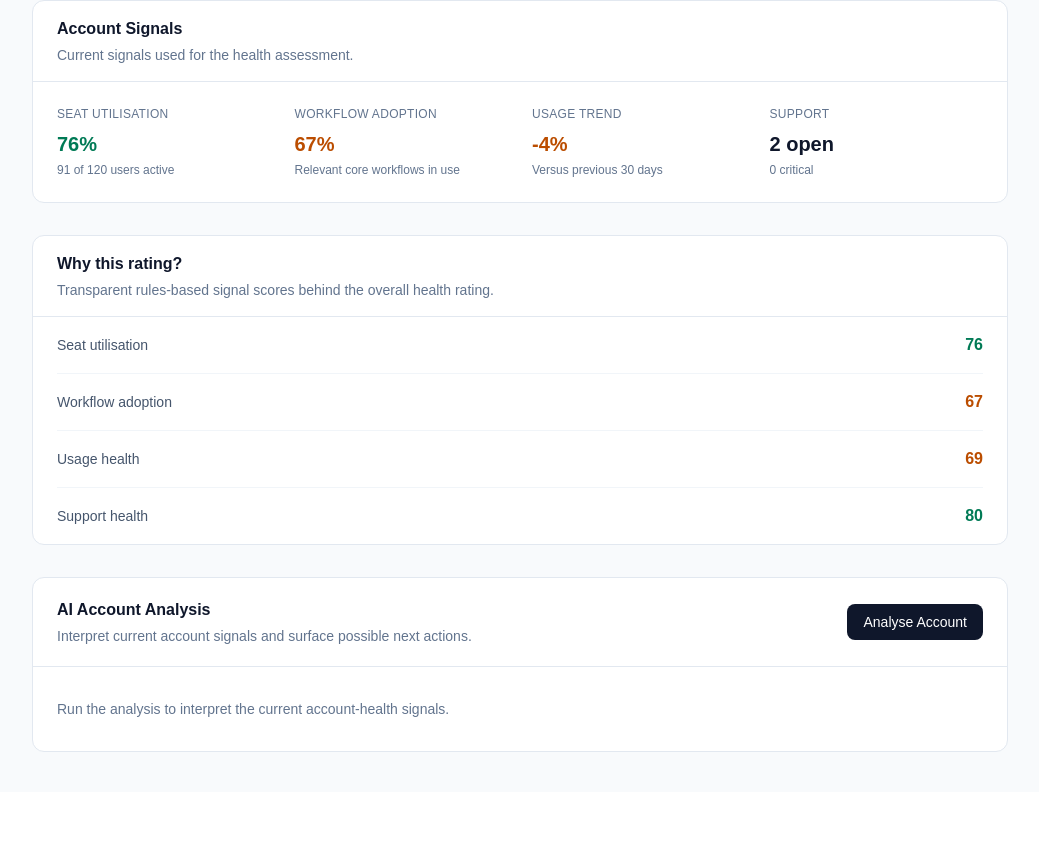
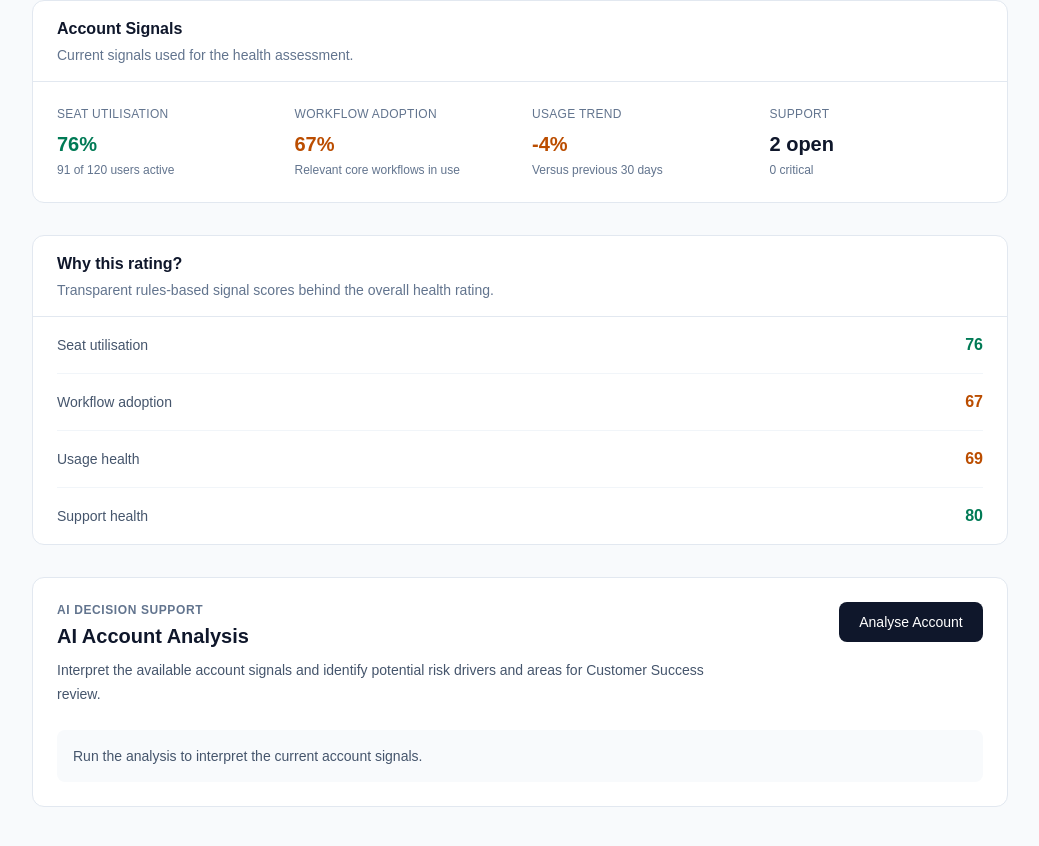
Before and after one commit to helmigooh/oddworks-analytics, a Next.js app: page /accounts/atlas in a window 1280 px wide. Shown: the part 322-1168 px from the top of the page, without its empty margins (120-1159 px from the left). Before the commit the page ends 1114 px from the top, so only its background shows below. Built offline with nearby package versions, Linux system fonts and the light colour scheme.

Commit message:
feat: add OpenAI-powered account analysis

```diff
--- /dev/null
+++ b/app/api/analyse/route.ts
@@ -0,0 +1,124 @@
+import OpenAI from "openai"
+import {
+  calculateHealthScore,
+  calculateSeatUtilisation,
+  getRiskLevel,
+  type Account
+} from "@/lib/health"
+
+const openai = new OpenAI({
+  apiKey: process.env.OPENAI_API_KEY
+})
+
+type AnalysisRequest = {
+  account: Account
+}
+
+export async function POST(request: Request) {
+  try {
+    const body = (await request.json()) as AnalysisRequest
+    const account = body.account
+
+    if (!account) {
+      return Response.json(
+        { error: "Account data is required." },
+        { status: 400 }
+      )
+    }
+
+    const healthScore = calculateHealthScore(account)
+    const riskLevel = getRiskLevel(healthScore)
+
+    const seatUtilisation = Math.round(
+      calculateSeatUtilisation(account)
+    )
+
+    const accountSignals = {
+      accountName: account.name,
+      arr: account.arr,
+      healthScore,
+      riskLevel,
+      seatUtilisation,
+      workflowAdoption: account.workflowAdoption,
+      usageTrend: account.usageTrend,
+      openSupportTickets: account.openSupportTickets,
+      criticalSupportTickets: account.criticalSupportTickets,
+      daysToRenewal: account.daysToRenewal
+    }
+
+    const response = await openai.responses.create({
+      model: "gpt-6-luna",
+
+      instructions: `
+You are a Customer Success decision-support assistant for a B2B SaaS prototype.
+
+Interpret only the account signals provided.
+
+Rules:
+- Do not invent customer facts, causes, motivations, conversations or business context.
+- Do not infer causality from correlation.
+- Do not change or recalculate the provided health score or risk classification.
+- Distinguish observed signals from possible areas to investigate.
+- Suggested actions must be framed for a human Customer Success professional.
+- Be concise and professional.
+- Avoid alarmist language.
+- The output is decision support, not an autonomous decision.
+`,
+
+      input: `
+Analyse this B2B SaaS account using only the supplied data:
+
+${JSON.stringify(accountSignals, null, 2)}
+`,
+
+      text: {
+        format: {
+          type: "json_schema",
+          name: "account_analysis",
+          strict: true,
+          schema: {
+            type: "object",
+            properties: {
+              summary: {
+                type: "string"
+              },
+              riskDrivers: {
+                type: "array",
+                items: {
+                  type: "string"
+                }
+              },
+              nextActions: {
+                type: "array",
+                items: {
+                  type: "string"
+                }
+              }
+            },
+            required: [
+              "summary",
+              "riskDrivers",
+              "nextActions"
+            ],
+            additionalProperties: false
+          }
+        }
+      }
+    })
+
+    const analysis = JSON.parse(response.output_text)
+
+    return Response.json(analysis)
+  } catch (error) {
+    console.error("AI analysis failed:", error)
+
+    return Response.json(
+      {
+        error: "Unable to generate account analysis."
+      },
+      {
+        status: 500
+      }
+    )
+  }
+}
--- a/components/AccountAnalysis.tsx
+++ b/components/AccountAnalysis.tsx
@@ -1,110 +1,192 @@
 "use client"
 
 import { useState } from "react"
-import {
-  analyseAccount,
-  type AccountAnalysis as AccountAnalysisResult
-} from "@/lib/analysis"
 import type { Account } from "@/lib/health"
 
 type AccountAnalysisProps = {
   account: Account
 }
 
+type AnalysisResult = {
+  summary: string
+  riskDrivers: string[]
+  nextActions: string[]
+}
+
 export default function AccountAnalysis({
   account
 }: AccountAnalysisProps) {
   const [analysis, setAnalysis] =
-    useState<AccountAnalysisResult | null>(null)
+    useState<AnalysisResult | null>(null)
 
-  const handleAnalyse = () => {
-    const result = analyseAccount(account)
+  const [isLoading, setIsLoading] =
+    useState(false)
+
+  const [error, setError] =
+    useState<string | null>(null)
+
+  async function handleAnalyse() {
+    setIsLoading(true)
+    setError(null)
+    setAnalysis(null)
+
+    try {
+      const response = await fetch("/api/analyse", {
+        method: "POST",
+        headers: {
+          "Content-Type": "application/json"
+        },
+        body: JSON.stringify({
+          account
+        })
+      })
+
+      if (!response.ok) {
+        throw new Error(
+          "The account analysis could not be generated."
+        )
+      }
+
+      const result =
+        (await response.json()) as AnalysisResult
+
       setAnalysis(result)
+    } catch (error) {
+      console.error(error)
+
+      setError(
+        "Unable to generate the AI analysis. Please try again."
+      )
+    } finally {
+      setIsLoading(false)
+    }
   }
 
   return (
-    <section className="rounded-xl border border-slate-200 bg-white">
-      <div className="border-b border-slate-200 px-6 py-5">
-        <div className="flex flex-wrap items-center justify-between gap-4">
+    <section className="rounded-xl border border-slate-200 bg-white p-6">
+      <div className="flex flex-col gap-4 sm:flex-row sm:items-start sm:justify-between">
         <div>
-            <h2 className="font-semibold">
+          <p className="text-xs font-semibold uppercase tracking-wider text-slate-500">
+            AI Decision Support
+          </p>
+
+          <h2 className="mt-1 text-xl font-semibold text-slate-900">
             AI Account Analysis
           </h2>
 
-            <p className="mt-1 text-sm text-slate-500">
-              Interpret current account signals and surface possible next actions.
+          <p className="mt-2 max-w-2xl text-sm leading-6 text-slate-600">
+            Interpret the available account signals and identify
+            potential risk drivers and areas for Customer Success
+            review.
           </p>
         </div>
 
         <button
           type="button"
           onClick={handleAnalyse}
-            className="rounded-lg bg-slate-900 px-4 py-2 text-sm font-medium text-white transition hover:bg-slate-700"
+          disabled={isLoading}
+          className="inline-flex min-w-36 items-center justify-center rounded-lg bg-slate-900 px-4 py-2.5 text-sm font-medium text-white transition hover:bg-slate-700 disabled:cursor-not-allowed disabled:bg-slate-400"
         >
-            Analyse Account
+          {isLoading
+            ? "Analysing..."
+            : analysis
+              ? "Analyse Again"
+              : "Analyse Account"}
         </button>
       </div>
+
+      {!analysis && !isLoading && !error && (
+        <div className="mt-6 rounded-lg bg-slate-50 p-4 text-sm text-slate-600">
+          Run the analysis to interpret the current account signals.
         </div>
+      )}
 
-      {!analysis ? (
-        <div className="px-6 py-8 text-sm text-slate-500">
-          Run the analysis to interpret the current account-health signals.
-        </div>
-      ) : (
-        <div className="space-y-7 px-6 py-6">
-          {/* Health summary */}
-          <div>
-            <p className="text-xs font-semibold uppercase tracking-wide text-slate-500">
-              Health Summary
+      {isLoading && (
+        <div className="mt-6 rounded-lg bg-slate-50 p-4">
+          <p className="text-sm font-medium text-slate-800">
+            Analysing account signals...
           </p>
 
-            <p className="mt-2 max-w-3xl text-sm leading-6 text-slate-700">
+          <p className="mt-1 text-sm text-slate-500">
+            Generating decision support from the available data only.
+          </p>
+        </div>
+      )}
+
+      {error && (
+        <div className="mt-6 rounded-lg border border-red-200 bg-red-50 p-4">
+          <p className="text-sm font-medium text-red-800">
+            Analysis failed
+          </p>
+
+          <p className="mt-1 text-sm text-red-700">
+            {error}
+          </p>
+        </div>
+      )}
+
+      {analysis && (
+        <div className="mt-6 space-y-6">
+          <div>
+            <h3 className="text-sm font-semibold text-slate-900">
+              Health Summary
+            </h3>
+
+            <p className="mt-2 text-sm leading-6 text-slate-700">
               {analysis.summary}
             </p>
           </div>
 
-          {/* Risk drivers */}
           <div>
-            <p className="text-xs font-semibold uppercase tracking-wide text-slate-500">
+            <h3 className="text-sm font-semibold text-slate-900">
               Key Risk Drivers
-            </p>
+            </h3>
 
-            <ul className="mt-3 space-y-2">
-              {analysis.riskDrivers.map((driver) => (
+            <ul className="mt-2 space-y-2">
+              {analysis.riskDrivers.map(
+                (driver, index) => (
                   <li
-                  key={driver}
-                  className="flex gap-3 text-sm leading-6 text-slate-700"
+                    key={`${driver}-${index}`}
+                    className="flex gap-2 text-sm leading-6 text-slate-700"
                   >
-                  <span className="mt-2 h-1.5 w-1.5 shrink-0 rounded-full bg-red-500" />
+                    <span className="text-slate-400">
+                      •
+                    </span>
+
                     <span>{driver}</span>
                   </li>
-              ))}
+                )
+              )}
             </ul>
           </div>
 
-          {/* Suggested next actions */}
           <div>
-            <p className="text-xs font-semibold uppercase tracking-wide text-slate-500">
+            <h3 className="text-sm font-semibold text-slate-900">
               Suggested Next Actions
-            </p>
+            </h3>
 
-            <ul className="mt-3 space-y-2">
-              {analysis.nextActions.map((action) => (
+            <ul className="mt-2 space-y-2">
+              {analysis.nextActions.map(
+                (action, index) => (
                   <li
-                  key={action}
-                  className="flex gap-3 text-sm leading-6 text-slate-700"
+                    key={`${action}-${index}`}
+                    className="flex gap-2 text-sm leading-6 text-slate-700"
                   >
-                  <span className="mt-2 h-1.5 w-1.5 shrink-0 rounded-full bg-slate-400" />
+                    <span className="text-slate-400">
+                      •
+                    </span>
+
                     <span>{action}</span>
                   </li>
-              ))}
+                )
+              )}
             </ul>
           </div>
 
           <div className="border-t border-slate-100 pt-4">
-            <p className="text-xs text-slate-400">
-              Prototype analysis based only on available account signals ·
-              Human review required
+            <p className="text-xs text-slate-500">
+              AI-generated decision support · Based only on available
+              account signals · Human review required
             </p>
           </div>
         </div>
--- a/package.json
+++ b/package.json
@@ -10,6 +10,7 @@
   },
   "dependencies": {
     "next": "16.4.0",
+    "openai": "^7.30.1",
     "react": "19.3.0",
     "react-dom": "19.3.0"
   },
```
Also changed, not shown: 1 other file (tests, documents, lock files or other folders). Lines whose indentation alone changed are shown as unchanged.
